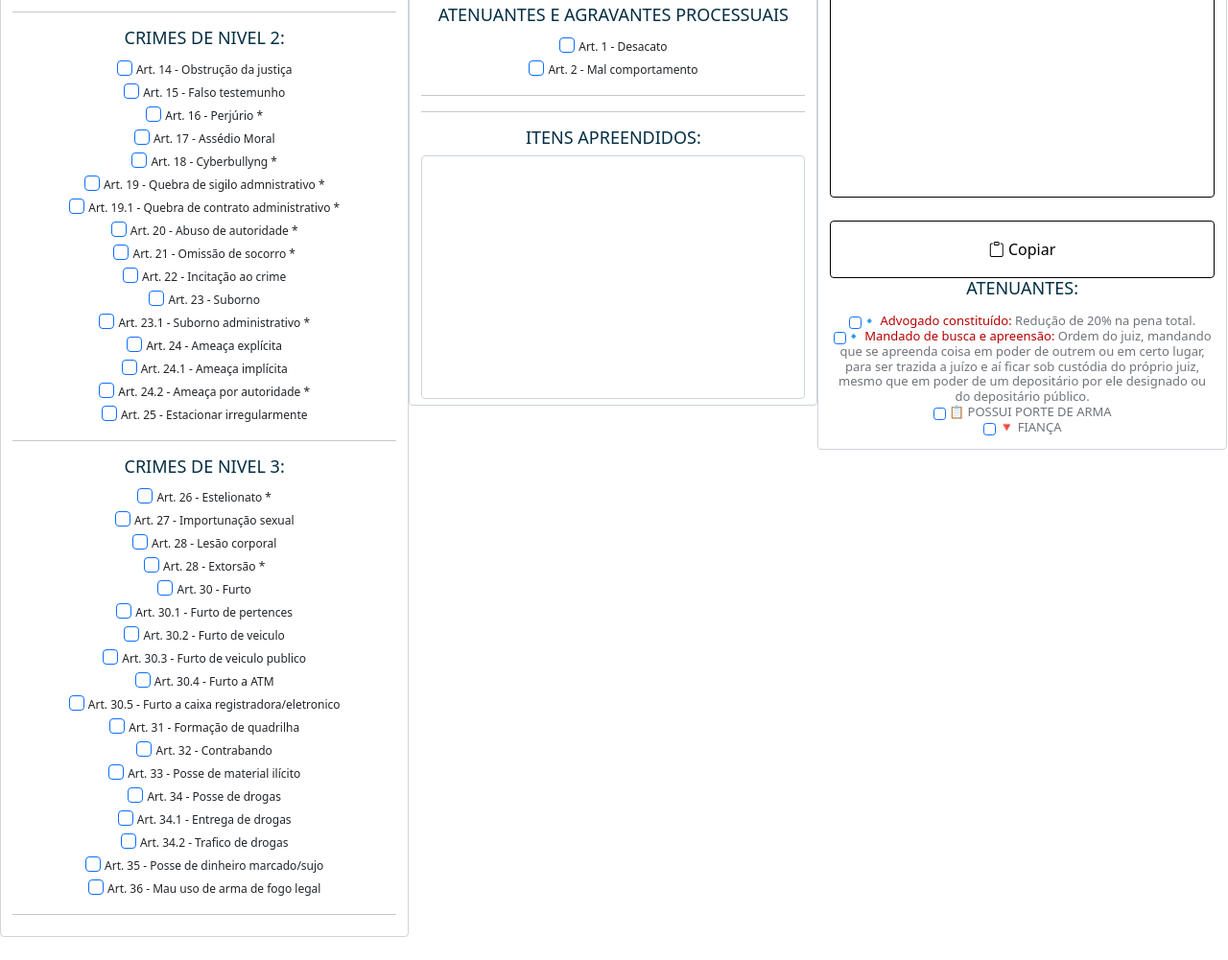
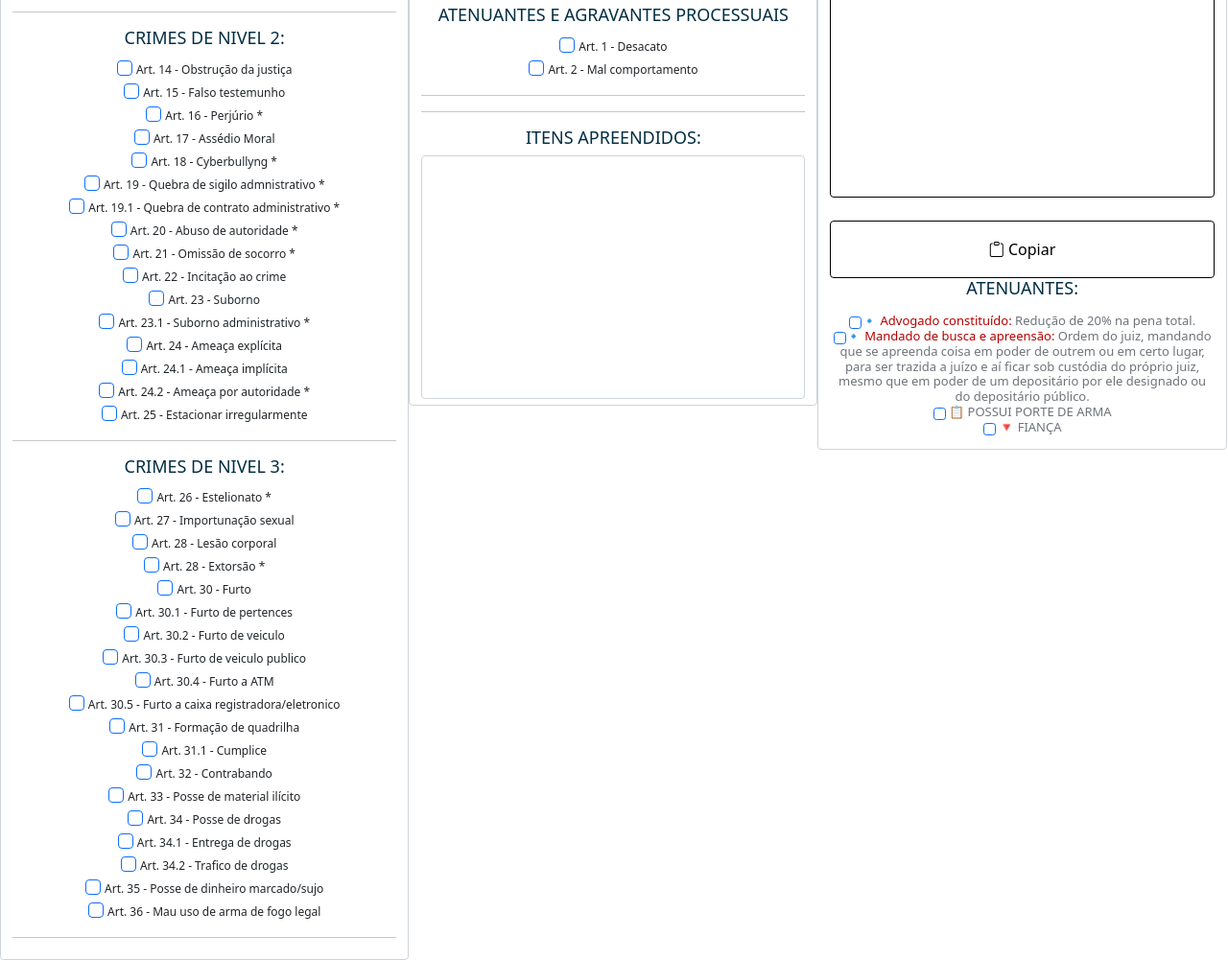
Before and after one commit to filipyrod/calculadora-flow, a plain HTML site: page index.html in a window 1280 px wide. Shown: the part 602-1603 px from the top of the page at 96% size. Before the commit the page ends 1579 px from the top, so only its background shows below. Drawn offline with nearby package versions, Linux system fonts and the light colour scheme.

Commit message:
Update index.html

```diff
--- a/index.html
+++ b/index.html
@@ -825,6 +825,10 @@ label {
             <div class="col col-md-12">
                 <input id="Art. 31 - Formação de quadrilha" type="checkbox" class="form-check-input" name="crime" value="10|5000|10000" onclick="calcular()">
                 <label class="form-check-label" title="Refere-se a um crime no qual três ou mais pessoas se unem com o propósito de cometer crimes em conjunto, como roubo ou tráfico de drogas." for="Art. 31 Formação de quadrilha - ">Art. 31 - Formação de quadrilha</label>
+            </div>
+	    <div class="col col-md-12">
+                <input id="Art. 31.1 - Cumplice" type="checkbox" class="form-check-input" name="crime" value="25|20000|25000" onclick="calcular()">
+                <label class="form-check-label" title="Refere-se a participar de forma passiva em crimes." for="Art. 31.1 Cumplice - ">Art. 31.1 - Cumplice</label>
             </div>
             <div class="col col-md-12">
                 <input id="Art. 32 - Contrabando" type="checkbox" class="form-check-input" name="crime" value="20|10000|15000" onclick="calcular()">
```
